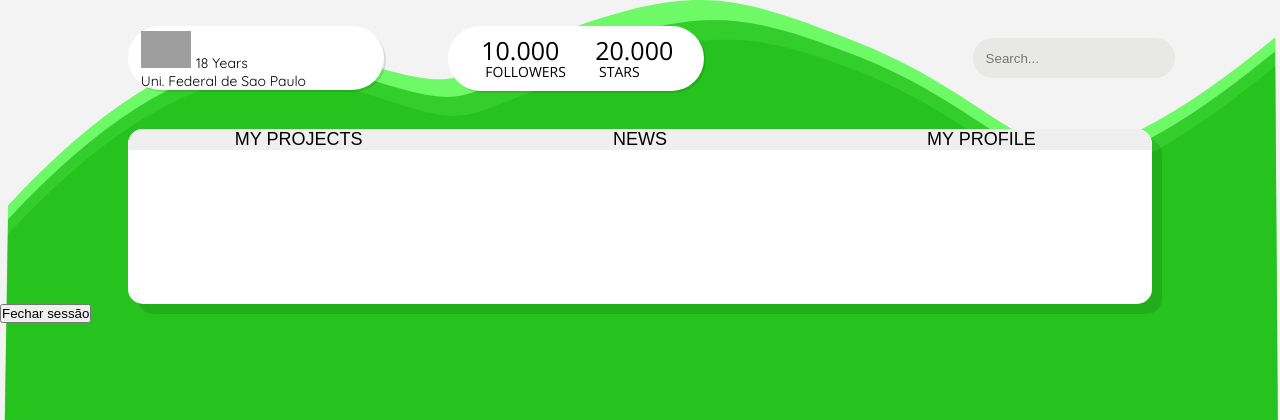
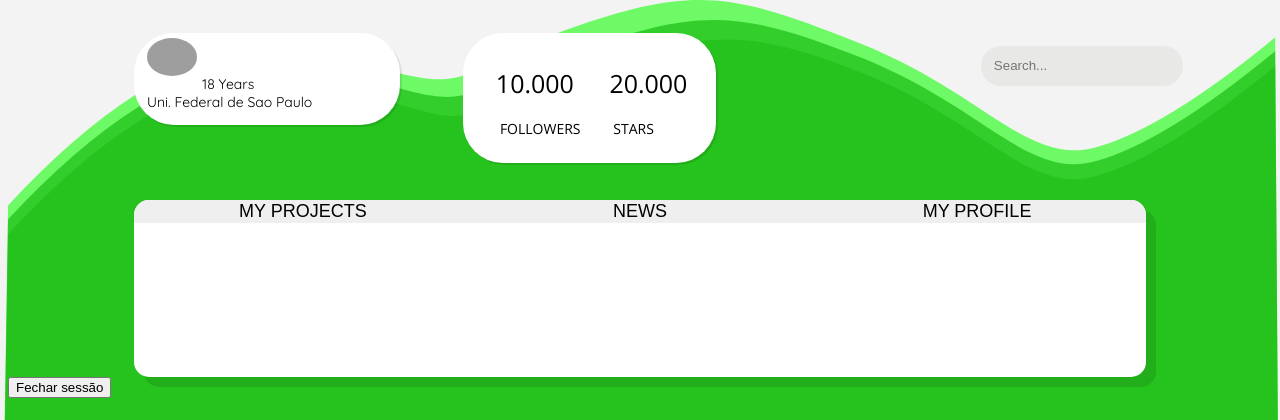
Before and after one commit to empregu/platform, a CodeIgniter app: the page made by application/views/universitario.php in a window 1280 px wide. Shown: the top 420 px of the page. Run offline with CodeIgniter, Linux system fonts and the light colour scheme; data that the repository does not hold is empty; some web fonts are replaced; grey boxes are pictures that could not be loaded.

Commit message:
Nova regra de entrada de nome de projeto e imagem de perfil fica arredondada

```diff
--- a/application/controllers/Universitarios.php
+++ b/application/controllers/Universitarios.php
@@ -32,7 +32,7 @@ defined('BASEPATH') OR exit('No direct script access allowed');
 
 			if (isset($input["submit"])) {
 
-				$this->form_validation->set_rules('nome_projeto', 'Nome Projeto', 'trim|alpha_numeric_spaces|min_length[3]|max_length[400]');
+				$this->form_validation->set_rules('nome_projeto', 'Nome Projeto', 'trim|required|alpha_numeric_spaces|min_length[3]|max_length[400]');
 				$existe_projeto = $this->projetos->existe_nick(gerarNick($input["nome_projeto"]));
 
 				if ($this->form_validation->run() == false) {
@@ -71,10 +71,10 @@ defined('BASEPATH') OR exit('No direct script access allowed');
 		$participa_nick = $this->universitarios->pegar_participa_sessao($this->session->usuario);
 		$participa_nick = explode(',', $participa_nick);
 		array_shift($participa_nick);
-		$participa = [];/*
+		$participa = [];
 		foreach ($participa_nick as $key => $value) {
 			array_push($participa, $this->projetos->pegar_nome_nick($value));
-		}*/
+		}
 		$dados["participa"] = $participa_nick;
 
 		if ($existe_universitario) {
--- a/application/views/header-plataforma.php
+++ b/application/views/header-plataforma.php
@@ -15,7 +15,7 @@
 	<body>
     <header>
             <div class="card profile">
-                <img src="/assets/img/un/<?php echo $nick ?>" alt="image">
+                <img class="imgperfil" src="/assets/img/un/<?php echo $nick ?>" alt="image">
                 <p>
                     <?php echo $nome ?><br>
                     18 Years<br>
--- a/application/views/meusprojetos.php
+++ b/application/views/meusprojetos.php
@@ -1,4 +1,6 @@
-<?php foreach($participa as $projeto) { ?>
+<?php
+print_r($participa);
+foreach($participa as $projeto) { ?>
 <div>
 <?php echo $projeto; ?>
 <button>Editar</button>
--- a/assets/css/platform.css
+++ b/assets/css/platform.css
@@ -1,7 +1,7 @@
 @import url('https://fonts.googleapis.com/css?family=Quicksand');
 @import url('https://fonts.googleapis.com/css?family=Open+Sans');
 @import url('https://fonts.googleapis.com/css?family=Shanti');
-
+.imgperfil
 * {
     box-sizing: border-box;
     padding: 0;
@@ -45,6 +45,8 @@ header {
     margin-top: -2%;
     margin-right: 2%;
     float: left;
+    border-radius: 50%;
+
 }
 
 .profile {
```
Also changed, not shown: 1 other file.
